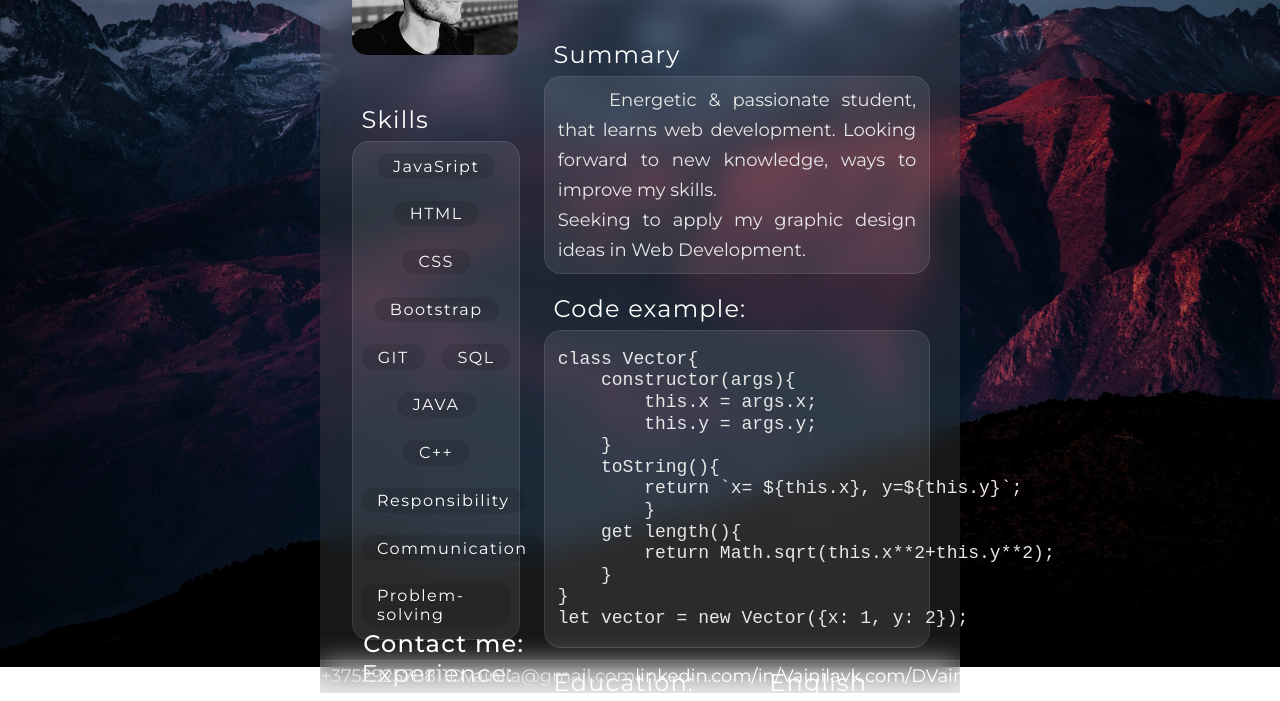
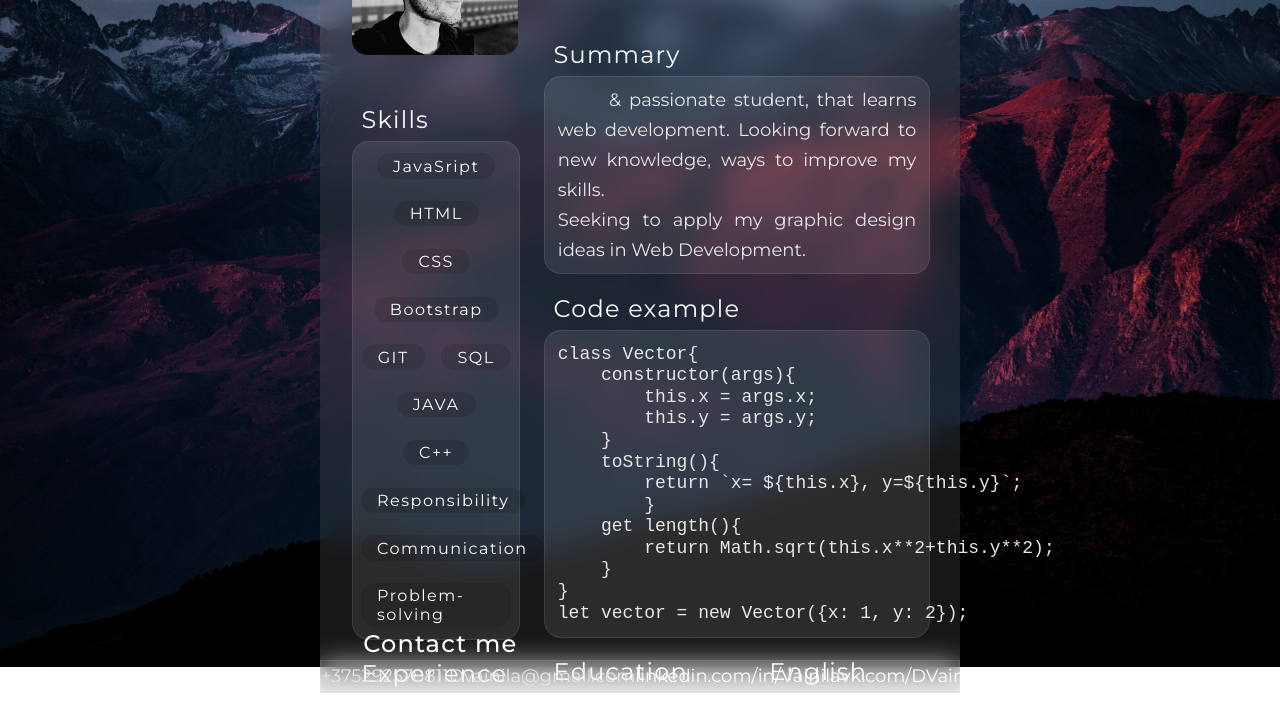
Before and after one commit to Vainila/rsschool-cv, a plain HTML site: page index.html in a window 1280 px wide. Shown: the part 107-808 px from the top of the page. Drawn offline with Linux system fonts and the light colour scheme.

Commit message:
fix: valid html

```diff
--- a/index.html
+++ b/index.html
@@ -16,7 +16,7 @@
             <h2>web developer</h2>
         </div>
 
-        <img src="img/img.jpg" alt="Man" class="photo">
+        <img src="img/img.jpg" alt="photo" class="photo">
         <div class="main">
             <div class="left-panel">
                 <section class = "skills-section">
@@ -38,8 +38,8 @@
 
                     </div>
                 </section>
-                <h2>Experience:</h2>
                 <section class = "experience">
+                    <h2>Experience</h2>
                     <ul>
                         <li><a href="https://learn.javascript.ru">learn.javascript.ru</a></li>
                         <li><a href="https://www.w3schools.com">w3schools.com</a></li>
@@ -52,14 +52,14 @@
             <div class="right-panel">
                 <article class = "summary">
                     <h2>Summary</h2>
-                    <p><span style="padding-left: 4vw;">Energetic & passionate student, that learns web development.
+                    <p><span style="padding-left: 4vw;"></span> & passionate student, that learns web development.
                     Looking forward to new knowledge, ways to improve my skills. <br>
                     Seeking to apply my graphic design ideas in Web Development.</p>
                 </article>
                 <section class = "code-example">
-                    <h2>Code example:</h2>
-                    <code>
-<pre>class Vector{
+                    <h2>Code example</h2>
+
+<pre><code>class Vector{
     constructor(args){
         this.x = args.x;
         this.y = args.y;
@@ -71,11 +71,11 @@
         return Math.sqrt(this.x**2+this.y**2);
     }
 }
-let vector = new Vector({x: 1, y: 2});</pre></code>
+let vector = new Vector({x: 1, y: 2});</code></pre>
                 </section>
                 <div class="ed-eng">
                     <section class = "education">
-                        <h2>Education:</h2>
+                        <h2>Education</h2>
                         <ul>
                             <li>Minsk radio engineering college (2016 – 2020)</li>
                             <li>BSUIR (2020 - 2023)</li>
@@ -92,13 +92,13 @@ let vector = new Vector({x: 1, y: 2});</pre></code>
         <div class="footer">
 
             <section class="contact">
-                <h2>Contact me:</h2>
+                <h2>Contact me</h2>
 
                 <ul>
                     <li>+375292578811</li>
                     <li>Dvainila@gmail.com</li>
-                    <a href="https://linkedin.com/in/Vainila"><li>linkedin.com/in/Vainila</li></a>
-                    <a href="https://vk.com/DVainila"><li>vk.com/DVainila</li></a>
+                    <li><a href="https://linkedin.com/in/Vainila">linkedin.com/in/Vainila</a></li>
+                    <li><a href="https://vk.com/DVainila">vk.com/DVainila</a></li>
 
                 </ul>
             </section>
--- a/style.css
+++ b/style.css
@@ -99,7 +99,7 @@ padding-top: 0.5em;
     width: 30vw;
 }
 
-.skills, .experience, .summary p, code, .education ul, .english p{
+.skills, .experience ul, .summary p, pre, .education ul, .english p{
     width: 13vw;
     background: rgba(255, 255, 255, 0.09);
     border: 1px solid rgba(255, 255, 255, 0.09);
@@ -111,7 +111,7 @@ display:flex;
 flex-direction: column;
 text-align:justify;
 }
-.summary p, code{
+.summary p, pre{
     width: 28vw;
     padding: 1vh 1vw 1vh 1vw;
     line-height: 30px;
@@ -121,12 +121,13 @@ text-align:justify;
 
 
 }
-code{
+pre{
     display:block;
     margin: 0;
     line-height: 1.2em;
-    padding: 0vh 1vw
+    padding: 1.6vh 1vw
 }
+
 
 .ed-eng{
     display:flex;
```
